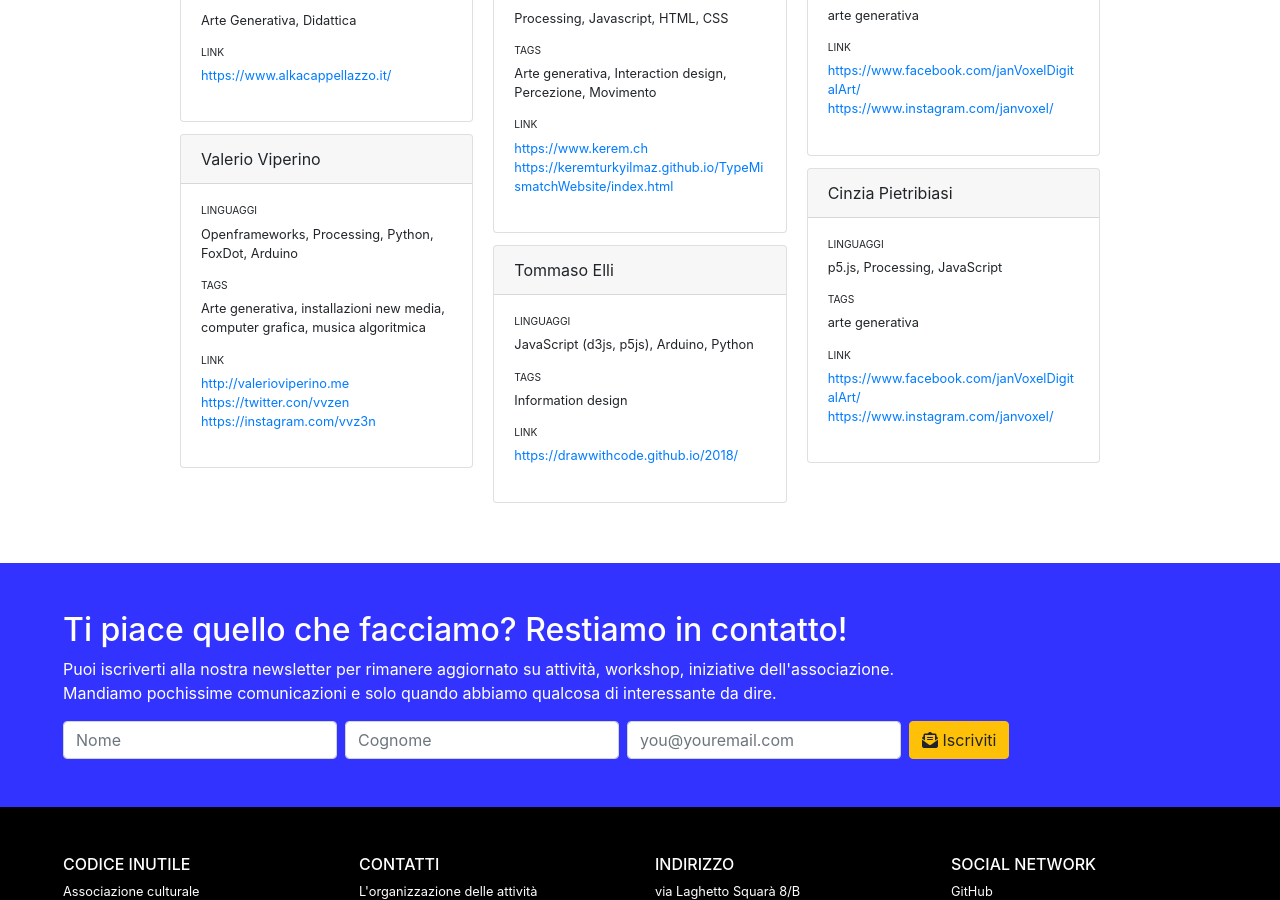
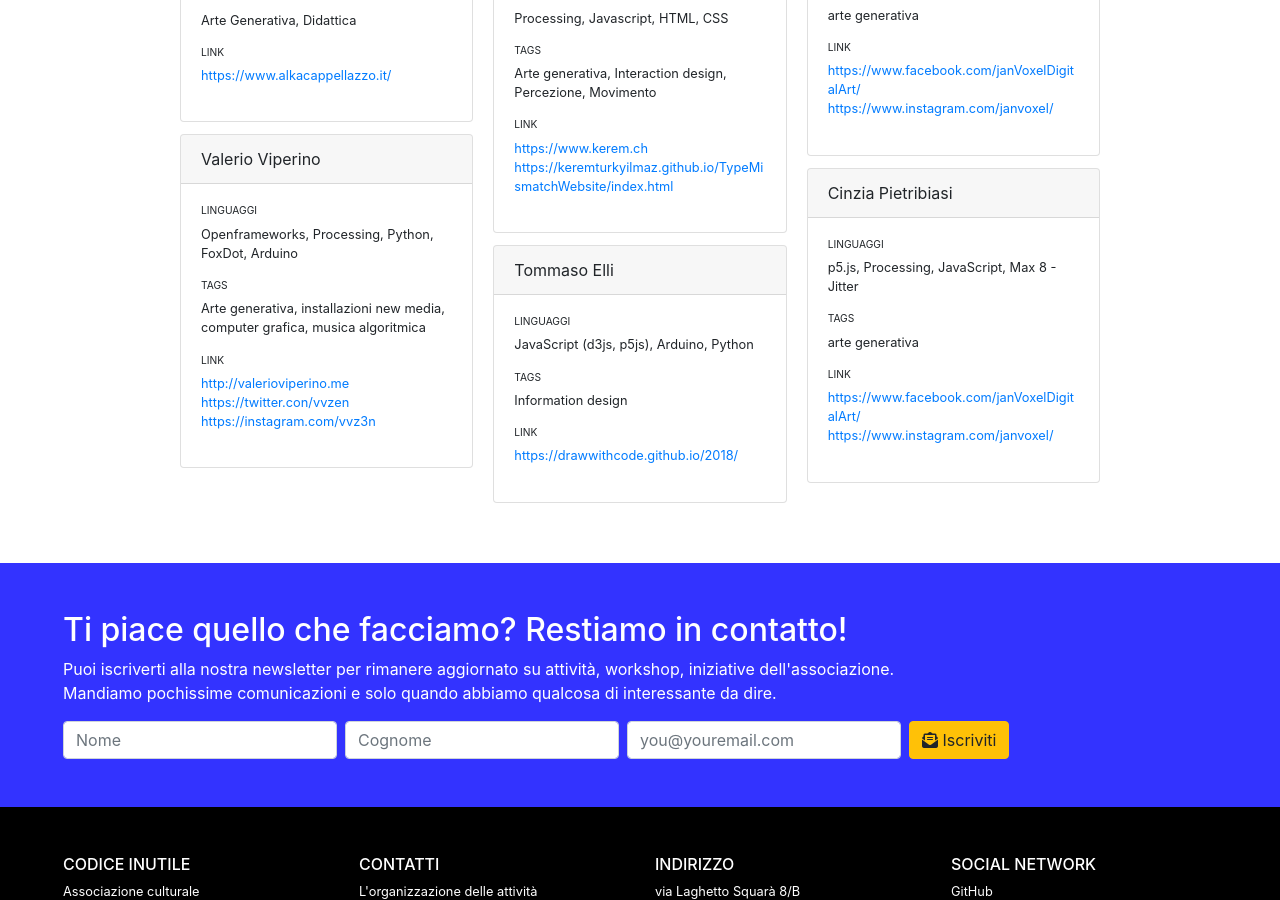
Before and after one commit to codiceinutile/codiceinutile.org, a Jekyll site: the page built from community.md, in a window 1280 px wide and 900 px high, scrolled down 3741 px. Built offline with Jekyll 4.4.1, drawn with Linux system fonts in a browser that asks for light colours; nearby versions of some CDN libraries; some of the changed lines change nothing that is shown.

Commit message:
Update community.yml

```diff
--- a/_data/community.yml
+++ b/_data/community.yml
@@ -387,8 +387,8 @@
     - http://www.bowler-lab.com/
 
 - name: Lorenzo Belardinelli
-  lat: 44.696239
-  lng: 10.627900
+  lat: 44.702351
+  lng: 10.448130
   languages:
     - p5.js
     - Processing
@@ -408,6 +408,7 @@
     - p5.js
     - Processing
     - JavaScript
+    - Max 8 - Jitter
   tags:
     - arte generativa
   links:
```
